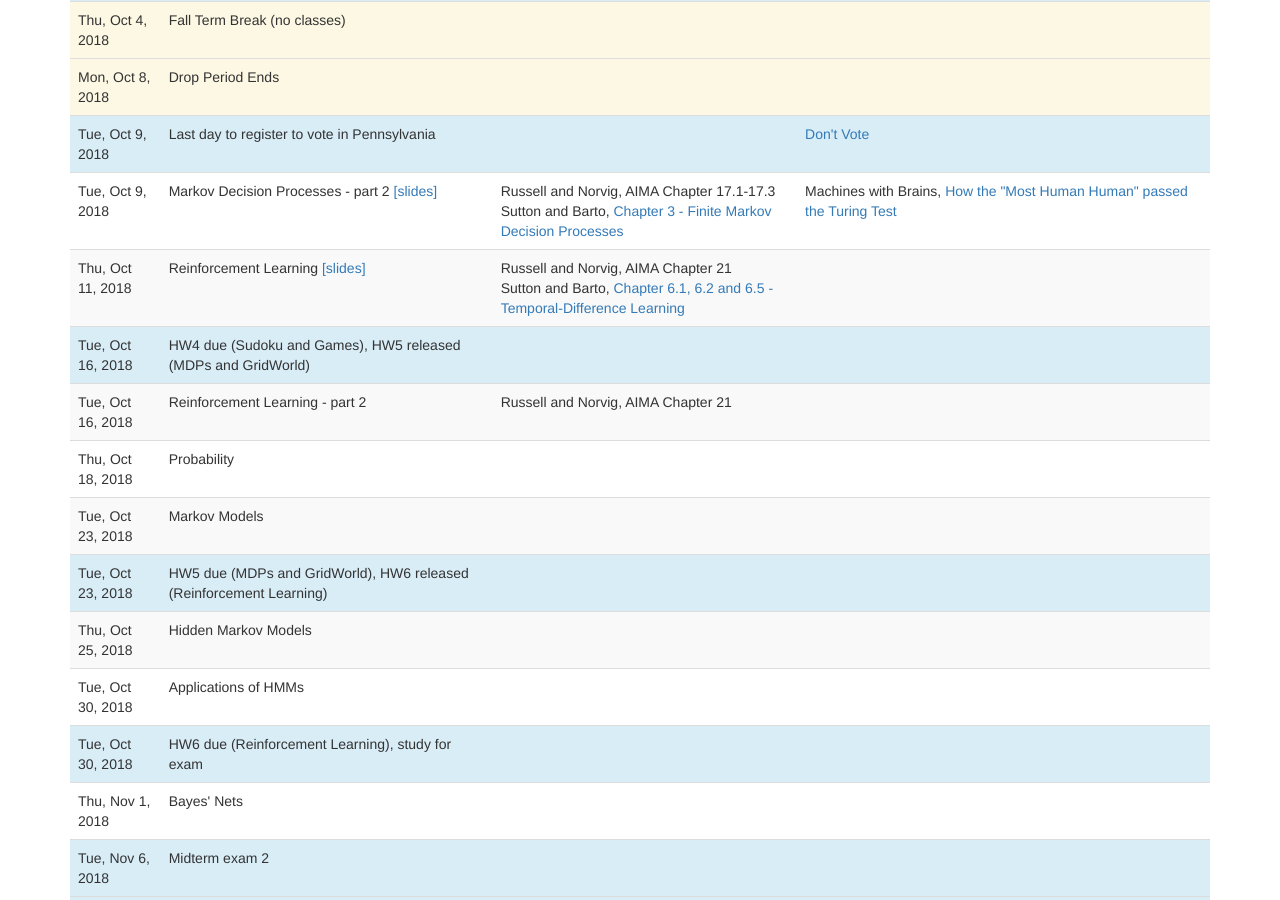
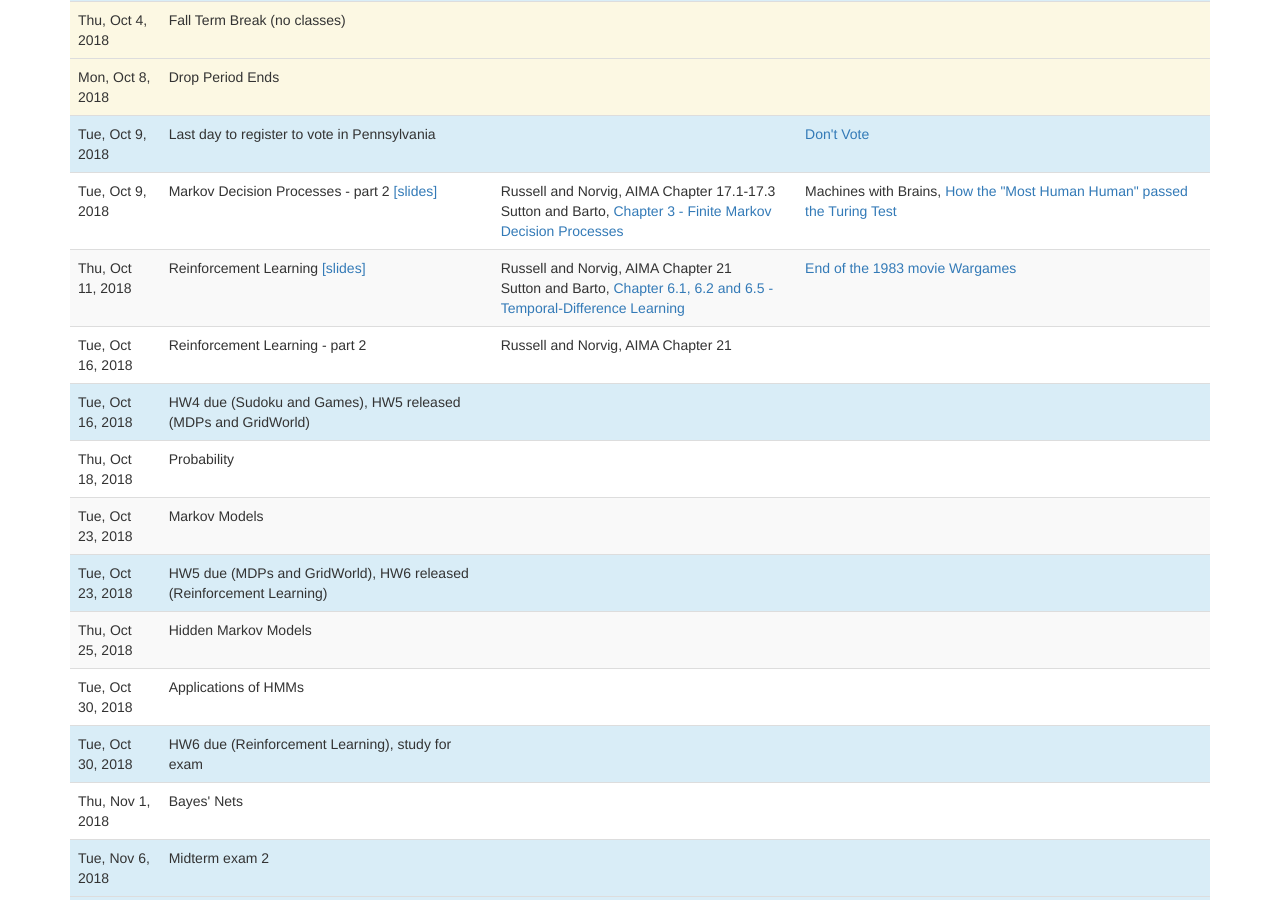
Before and after one commit to artificial-intelligence-class/artificial-intelligence-class.github.io, a Jekyll site: the page built from lectures.md, in a window 1280 px wide and 900 px high, scrolled down 1501 px. Built offline with Jekyll 4.4.1, drawn with Linux system fonts in a browser that asks for light colours; nearby versions of some CDN libraries; a script that is not in the unit is left out.

Commit message:
link to Wargames video

```diff
--- a/_data/lectures.yaml
+++ b/_data/lectures.yaml
@@ -263,11 +263,10 @@
       title: Chapter 6.1, 6.2 and 6.5 - Temporal-Difference Learning
       authors: Sutton and Barto
       url: https://drive.google.com/file/d/1opPSz5AZ_kVa1uWOdOiveNiBFiEOHjkG/view
-
--
-  date: 2018-10-16
-  title:  HW4 due (Sudoku and Games), HW5 released (MDPs and GridWorld)
-  type: exam
+  videos:
+    -
+      url: https://www.youtube.com/watch?v=s93KC4AGKnY
+      title: End of the 1983 movie Wargames
 -
   date: 2018-10-16
   slides:
@@ -277,6 +276,10 @@
       title: AIMA Chapter 21
       authors: Russell and Norvig
       optional: false
+-
+  date: 2018-10-16
+  title:  HW4 due (Sudoku and Games), HW5 released (MDPs and GridWorld)
+  type: exam
 -
   date: 2018-10-18
   slides:
```
